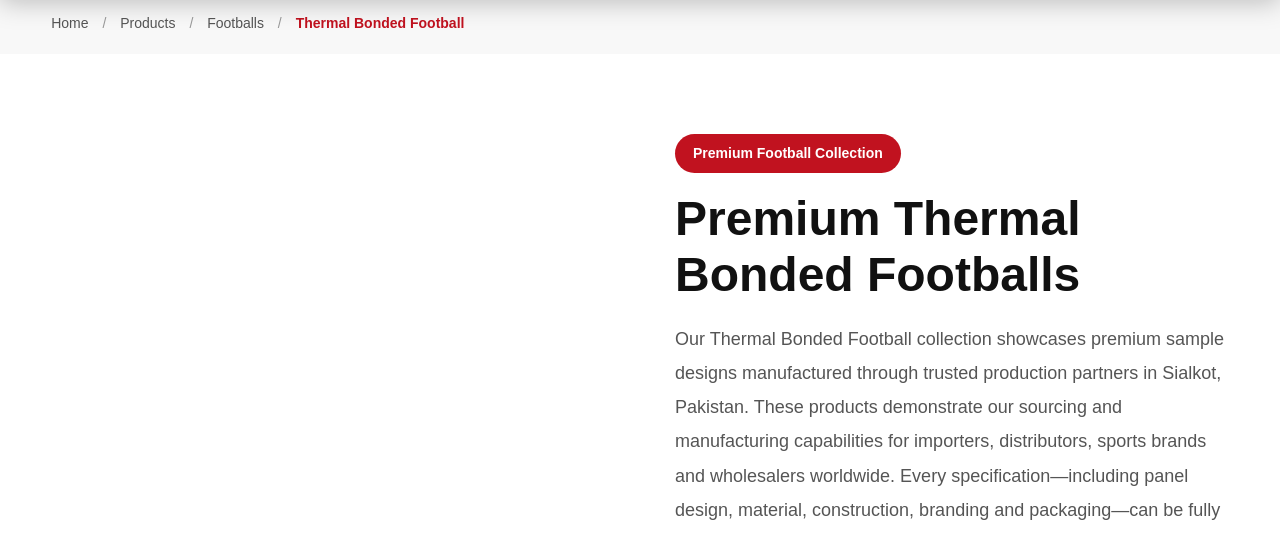
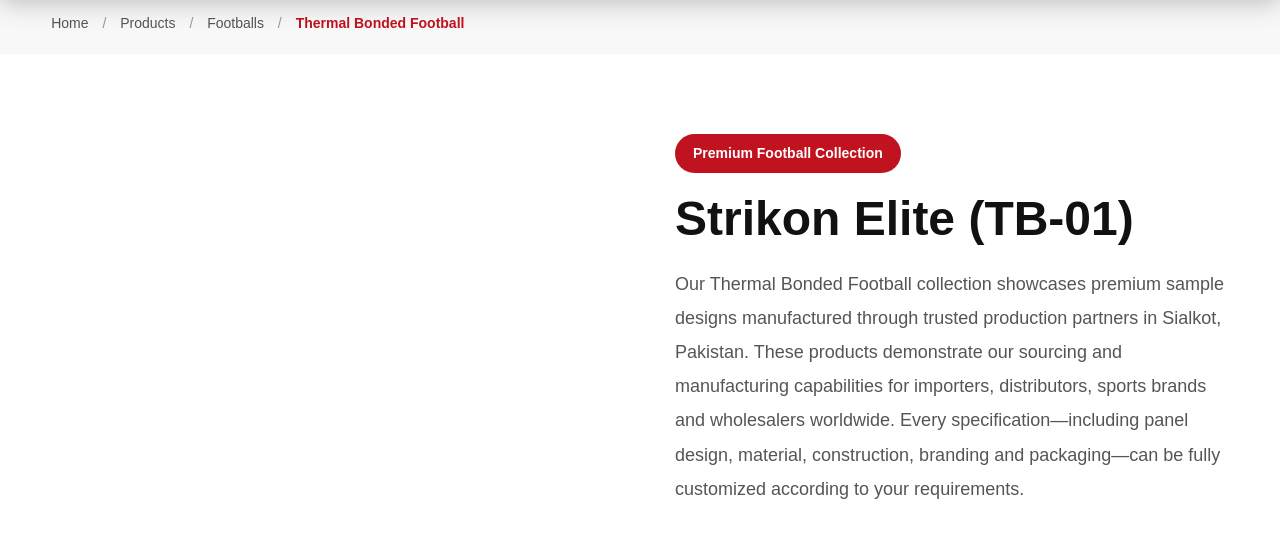
Before and after one commit to cazohaib22-png/strikon-sports, a plain HTML site: page pages/products/football/thermal-bonded.html in a window 1280 px wide. Shown: the part 171-707 px from the top of the page. Drawn offline with Linux system fonts and the light colour scheme; files whose address does not match are found by name.

Commit message:
Update thermal-bonded.html

```diff
--- a/pages/products/football/thermal-bonded.html
+++ b/pages/products/football/thermal-bonded.html
@@ -174,7 +174,7 @@
 </span>
 
 <h1 id="productTitle">
-Premium Thermal Bonded Footballs
+Strikon Elite (TB-01)
 </h1>
 
 <p>
```
